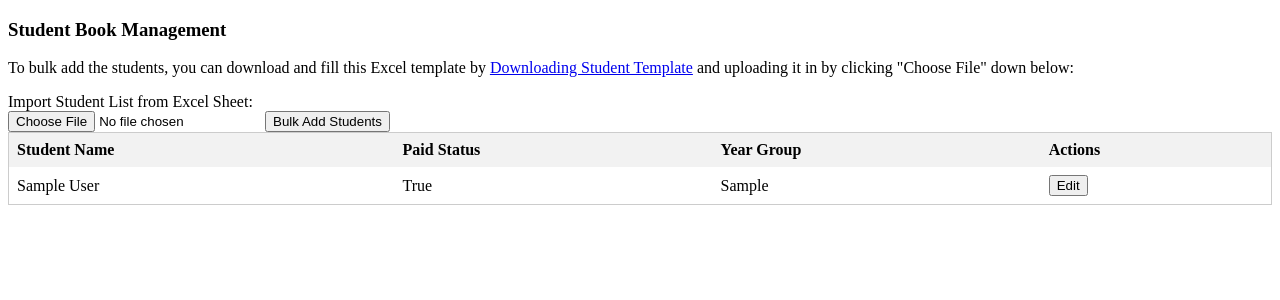
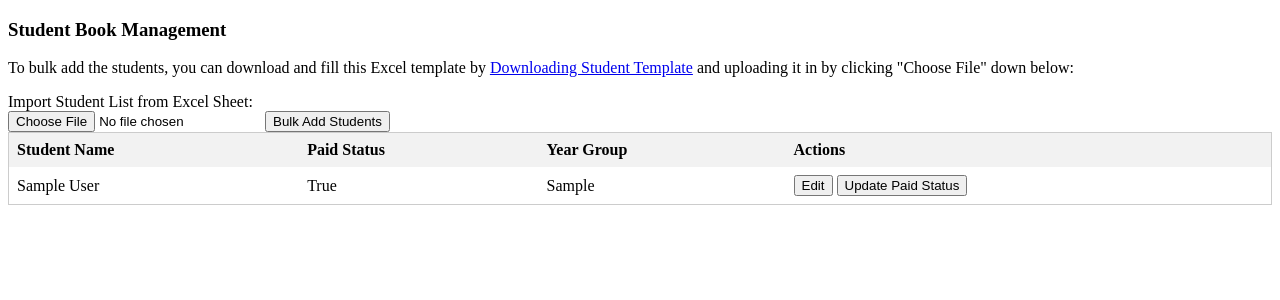
Before and after one commit to AbenaAmo13/inventory, a Django app: page /students_book in a window 1280 px wide. Shown: the part 88-388 px from the top of the page. Run offline with Django 4.2, Linux system fonts and the light colour scheme; tables that the repository leaves empty hold one stand-in row (values such as "Sample post").

Commit message:
feat: update individual row paid status.

```diff
--- a/enasInventory/static/javascript/index.js
+++ b/enasInventory/static/javascript/index.js
@@ -222,7 +222,6 @@ saveButtons.forEach(function(saveButton) {
                       updated_order_status= "RECEIVED"
                  }
               let book_id = row.querySelector('input[name="book_id"]')
-             let quantity_received = row.querySelector('.quantity_needed')
              // console.log("The book id value is: " + book_id.value)
               let formData = new FormData()
              formData.append('book_id', book_id.value);
--- a/enasInventory/static/javascript/student-index.js
+++ b/enasInventory/static/javascript/student-index.js
@@ -54,6 +54,26 @@ saveBtn.forEach(function (button, index){
         }).then(r =>{
             location.reload()
             console.log(r)})
-
     })
 })
+
+let updatePaidStatusBtn = document.querySelectorAll('.update_paid_status')
+updatePaidStatusBtn.forEach(function (btn){
+    btn.addEventListener('click', function (event){
+        event.preventDefault(); // Prevent form submission
+        let row = this.parentNode.parentNode
+        let bookId = this.getAttribute('data-book-id');
+        let formData = new FormData()
+        formData.append('book_id', bookId);
+          //To enable csrf token in a javascript post
+        const csrftoken = Cookies.get('csrftoken');
+        fetch('/update_paid_status', {
+            method: 'POST',
+            body: formData,
+            credentials: 'same-origin',
+            headers: {'X-CSRFToken': csrftoken}
+        }).then(r =>{
+            location.reload()
+            console.log(r)})
+    })
+})
--- a/enasInventory/urls.py
+++ b/enasInventory/urls.py
@@ -32,6 +32,7 @@ urlpatterns = [
                   path('table_actions', views.table_actions),
                   path('save_edit_made', views.save_edit_made),
                   path('edit_student_row', views.edit_student_row),
+                  path('update_paid_status', views.update_paid_status),
                   path('update_order_status', views.update_order_status),
                   path('delete_book_item', views.delete_book_item),
                   path('students_book', views.student_books, name='students_book')
--- a/enasInventory/views.py
+++ b/enasInventory/views.py
@@ -158,6 +158,13 @@ def edit_student_row(request):
     return redirect('students_book')
 
 
+def update_paid_status(request):
+    if request.method == 'POST':
+        book_id = request.POST.get('book_id')
+        Student.objects.filter(id=book_id).update(paid_status=True)
+    return redirect('students_book')
+
+
 def delete_book_item(request):
     if request.method == 'POST':
         selected_book_id = request.POST.get('book_id')
--- a/templates/students-book.html
+++ b/templates/students-book.html
@@ -51,11 +51,12 @@
                 {% for student in students_data %}
                 <tr>
                     <td class="editable_data">{{ student.name }}</td>
-                    <td>{{ student.paid_status }}</td>
+                    <td class="paid_status">{{ student.paid_status }}</td>
                     <td class="editable_data">{{ student.year_group }}</td>
                     <td>
                         <button class="student_edit">Edit</button>
                         <button class="student_save" data-book-id = {{student.id }}>Save</button>
+                        <button class="update_paid_status" data-book-id = {{student.id }}>Update Paid Status</button>
                     </td>
                 </tr>
                 {% endfor %}
```
